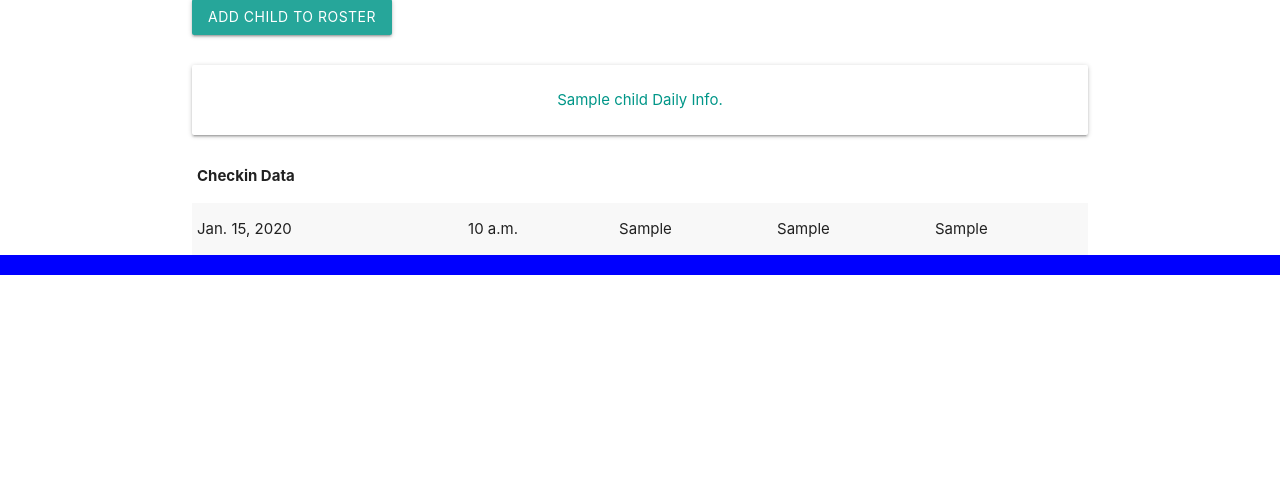
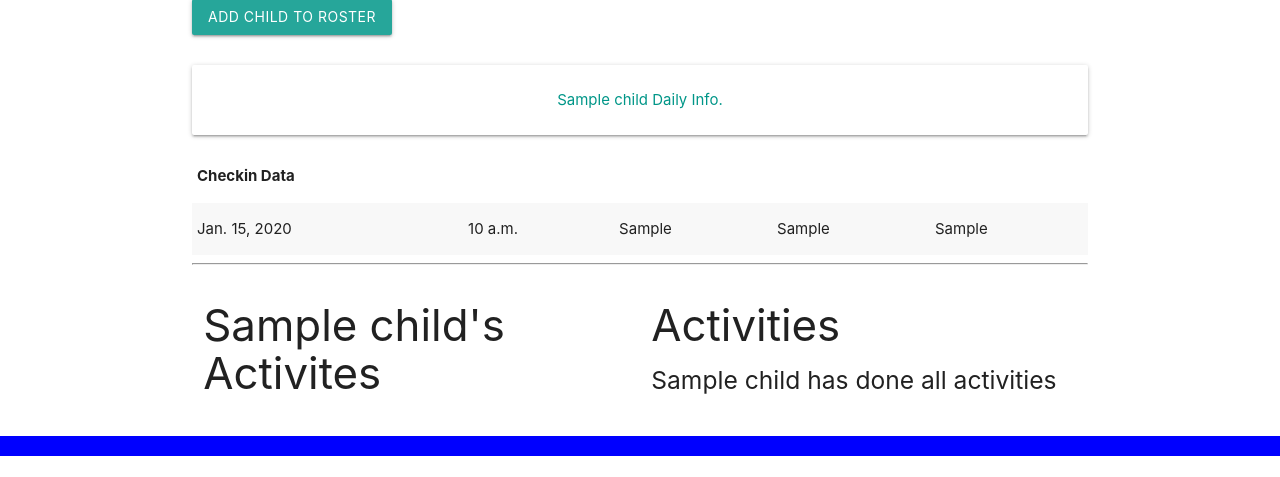
Before and after one commit to kelvinbest1/Childcare-Check-In, a Django app: page /children/1/ in a window 1280 px wide. Shown: the part 900-1377 px from the top of the page. Before the commit the page ends 1175 px from the top, so only its background shows below. Run offline with Django 4.2, Linux system fonts and the light colour scheme; a user stored in the database is signed in; tables that the repository leaves empty hold one stand-in row (values such as "Sample post").

Commit message:
adding function for available activities

```diff
--- a/childcheckin/main_app/models.py
+++ b/childcheckin/main_app/models.py
@@ -21,6 +21,7 @@ class Child(models.Model):
     name = models.CharField(max_length=100)
     age = models.CharField(max_length=50)
     note = models.TextField(blank=True, max_length=275)
+    activities = models.ManyToManyField(Activity)
 
     def __str__(self):
      return self.name
--- a/childcheckin/main_app/templates/children/detail.html
+++ b/childcheckin/main_app/templates/children/detail.html
@@ -42,6 +42,55 @@
   </table>
 </div>
 
+<hr>
+<div class="row">
+  <div class="col s6">
+    <h3>{{ child.name }}'s Activites</h3>
+    {% if child.activities.count %}
+      {% for activity in child.activites.all %}
+        <div class="card">
+          <div class="card-content">
+            <span class="card-title">
+              A <span class=activities: {{ activity.color }}>{{ activity.duration }}</span> {{ activity.name }}
+            </span>
+          </div>
+          <div class="card-action">
+            <form action="{% url 'unassoc_toy' child.id activity.id %}" method="POST">
+              {% csrf_token %}
+              <button type="submit" class="btn">Remove</button>
+            </form>
+          </div>
+        </div>
+      {% endfor %}
+    {% else %}
+      <h5>No Activities</h5>
+    {% endif %}
+  </div>
+
+  <div class="col s6">
+    <h3>Activities</h3>
+    {% if actvities.count %}
+      {% for activity in activities.all %}
+        <div class="card">
+          <div class="card-content">
+            <span class="card-title">
+              A <span {{ activity.duration }}>{{ activity.descrption }}</span> {{ activity.name }}
+            </span>
+          </div>
+          <div class="card-action">
+            <form action="{% url 'assoc_activity' child.id activity.id %}" method="POST">
+              {% csrf_token %}
+              <button type="submit" class="btn">Add</button>
+            </form>
+          </div>
+        </div>
+      {% endfor %}
+    {% else %}
+      <h5>{{child.name}} has done all activities</h5>
+    {% endif %}
+  </div>
+</div>
+
 
   <script>
       const dateEl = document.getElementById('id_date');
--- a/childcheckin/main_app/urls.py
+++ b/childcheckin/main_app/urls.py
@@ -10,6 +10,7 @@ path('children/create/', views.ChildCreate.as_view(), name='children_create'),
 path('children/<int:pk>/update/', views.ChildUpdate.as_view(), name='children_update'),
 path('children/<int:pk>/delete/', views.ChildDelete.as_view(), name='children_delete'),
 path('children/<int:child_id>/add_roster/', views.add_roster, name='add_roster'),
+path('children/<int:child_id>/assoc_activity/<int:activity_id>/', views.assoc_activity, name='assoc_activity'),
 path('accounts/signup/', views.signup, name='signup'),
 
 
--- a/childcheckin/main_app/views.py
+++ b/childcheckin/main_app/views.py
@@ -1,7 +1,7 @@
 from django.shortcuts import render,redirect
 from django.views.generic.edit import CreateView, UpdateView, DeleteView
 from django.contrib.auth.mixins import LoginRequiredMixin
-from .models import Child, Roster
+from .models import Child, Roster, Activity
 from django.contrib.auth import login
 from django.contrib.auth.forms import UserCreationForm
 from django.contrib.auth.decorators import login_required
@@ -23,7 +23,9 @@ def children_index(request):
 def children_detail(request, child_id):
   child = Child.objects.get(id=child_id)
   roster_form = RosterForm()
-  return render(request, 'children/detail.html', {'child': child,'roster_form':roster_form})
+  id_list = child.activities.all().values_list('id')
+  activities_child_doesnt_have = Activity.objects.exclude(id__in=id_list)
+  return render(request, 'children/detail.html', {'child': child,'roster_form':roster_form,'activities': activities_child_doesnt_have})
 
 class ChildCreate(LoginRequiredMixin, CreateView):
   model = Child
@@ -63,6 +65,11 @@ class RosterCreate(LoginRequiredMixin, CreateView):
     form.instance.user = self.request.user
     return super().form_valid(form)
 
+@login_required
+def assoc_activity(request, child_id, activity_id):
+  Child.objects.get(id=child_id).activities.add(activity_id)
+  return redirect('detail', child_id=child_id)
+
 def signup(request):
   error_message = ''
   if request.method == 'POST':
```
Also changed, not shown: childcheckin/main_app/migrations/0009_child_activities.py (added).
